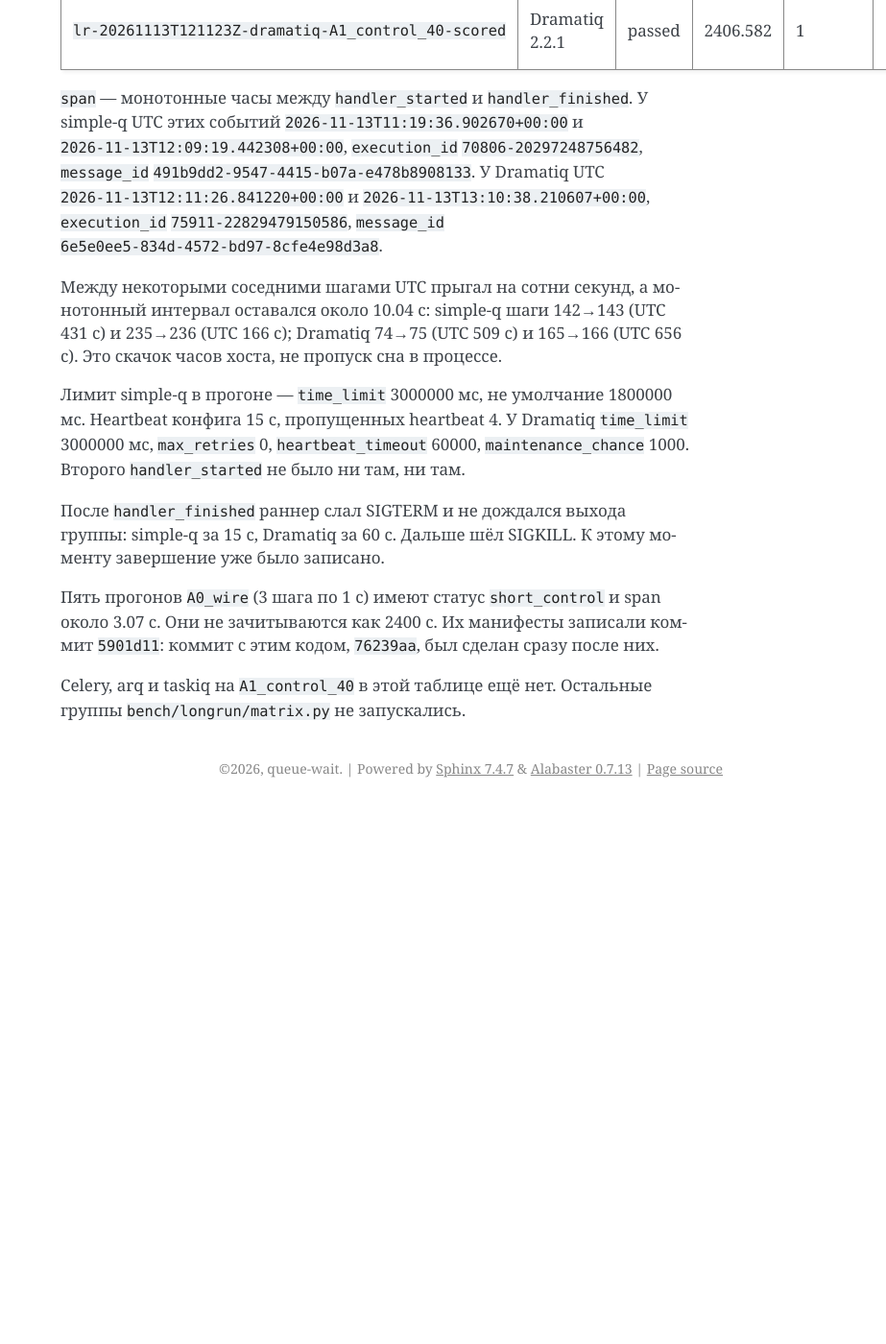
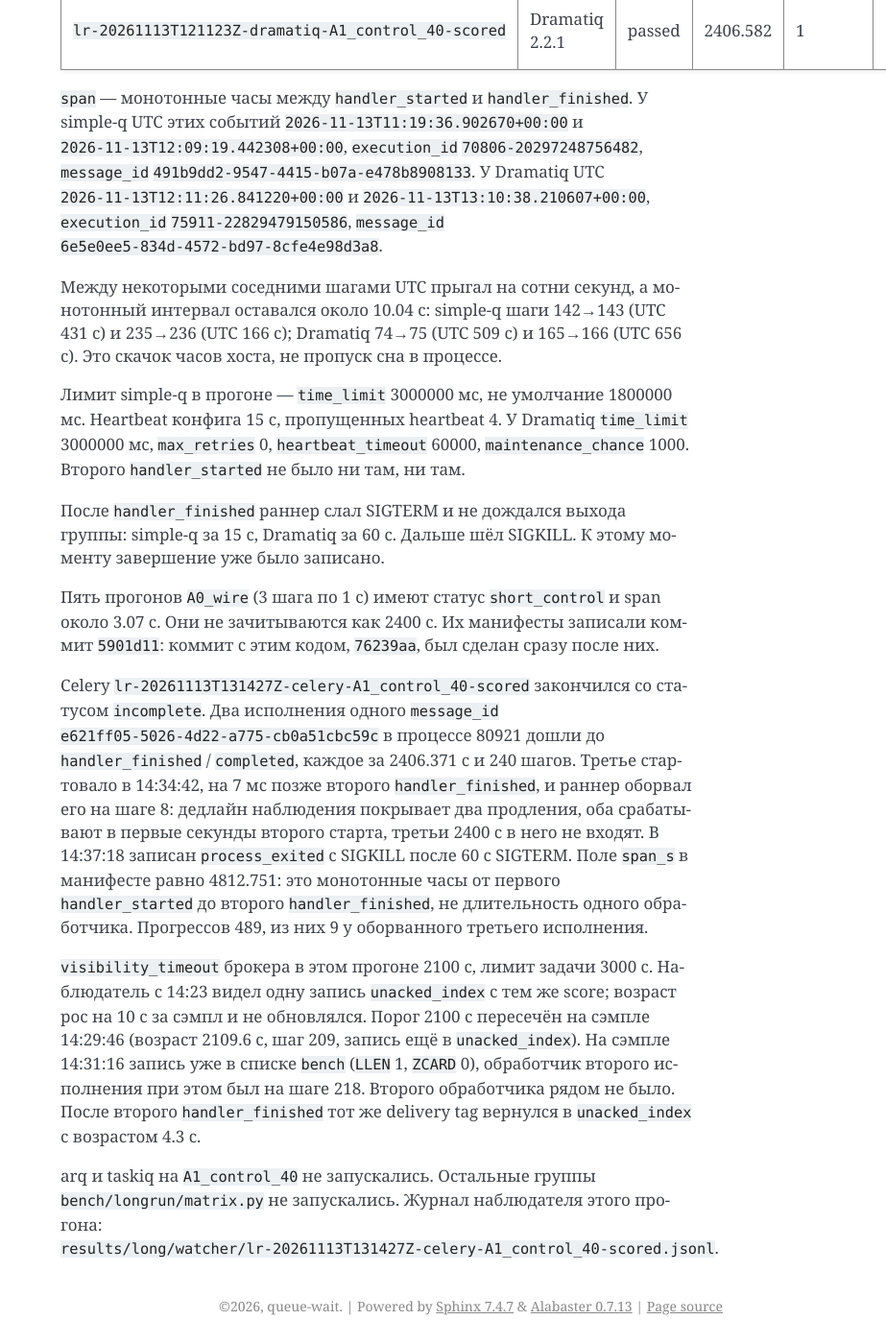
Before and after one commit to hewimetall/resurche_for_baground_tasks, a Sphinx documentation site: the page built from docs/reference/long-control.md, in a window 1280 px wide and 1400 px high, scrolled down 435 px. Shown: the whole window at 96% size, without its empty margins (357-1280 px from the left). Built offline with Sphinx 7.4.7, drawn with Linux system fonts in a browser that asks for light colours; before the commit the page ends 1275 px from its top, so only the background shows below that.

Commit message:
Record the incomplete Celery 2400-second control.
Two executions of the same message each ran 2406.371 monotonic seconds. The broker visibility score was not refreshed, the message returned to the queue while the second handler was still on step 218, and the runner stopped the third execution at step 8.

Co-authored-by: netromnik <hewimetall@users.noreply.github.com>

```diff
--- a/docs/reference/long-control.md
+++ b/docs/reference/long-control.md
@@ -19,4 +19,8 @@
 
 Пять прогонов `A0_wire` (3 шага по 1 с) имеют статус `short_control` и span около 3.07 с. Они не зачитываются как 2400 с. Их манифесты записали коммит `5901d11`: коммит с этим кодом, `76239aa`, был сделан сразу после них.
 
-Celery, arq и taskiq на `A1_control_40` в этой таблице ещё нет. Остальные группы `bench/longrun/matrix.py` не запускались.
+Celery `lr-20261113T131427Z-celery-A1_control_40-scored` закончился со статусом `incomplete`. Два исполнения одного `message_id` `e621ff05-5026-4d22-a775-cb0a51cbc59c` в процессе 80921 дошли до `handler_finished` / `completed`, каждое за 2406.371 с и 240 шагов. Третье стартовало в 14:34:42, на 7 мс позже второго `handler_finished`, и раннер оборвал его на шаге 8: дедлайн наблюдения покрывает два продления, оба срабатывают в первые секунды второго старта, третьи 2400 с в него не входят. В 14:37:18 записан `process_exited` с SIGKILL после 60 с SIGTERM. Поле `span_s` в манифесте равно 4812.751: это монотонные часы от первого `handler_started` до второго `handler_finished`, не длительность одного обработчика. Прогрессов 489, из них 9 у оборванного третьего исполнения.
+
+`visibility_timeout` брокера в этом прогоне 2100 с, лимит задачи 3000 с. Наблюдатель с 14:23 видел одну запись `unacked_index` с тем же score; возраст рос на 10 с за сэмпл и не обновлялся. Порог 2100 с пересечён на сэмпле 14:29:46 (возраст 2109.6 с, шаг 209, запись ещё в `unacked_index`). На сэмпле 14:31:16 запись уже в списке `bench` (`LLEN` 1, `ZCARD` 0), обработчик второго исполнения при этом был на шаге 218. Второго обработчика рядом не было. После второго `handler_finished` тот же delivery tag вернулся в `unacked_index` с возрастом 4.3 с.
+
+arq и taskiq на `A1_control_40` не запускались. Остальные группы `bench/longrun/matrix.py` не запускались. Журнал наблюдателя этого прогона: `results/long/watcher/lr-20261113T131427Z-celery-A1_control_40-scored.jsonl`.
```
Also changed, not shown: 9 other files.
